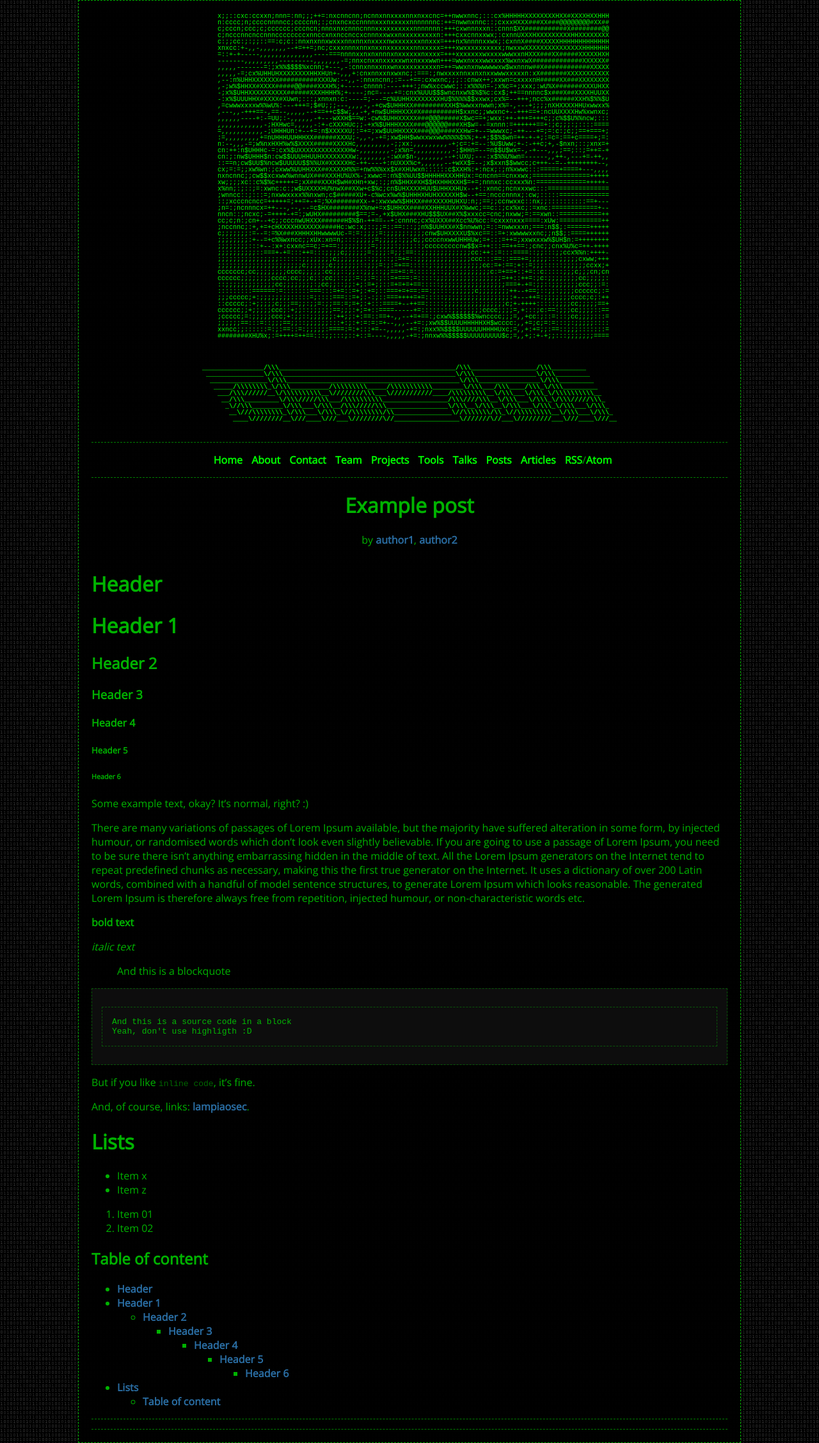
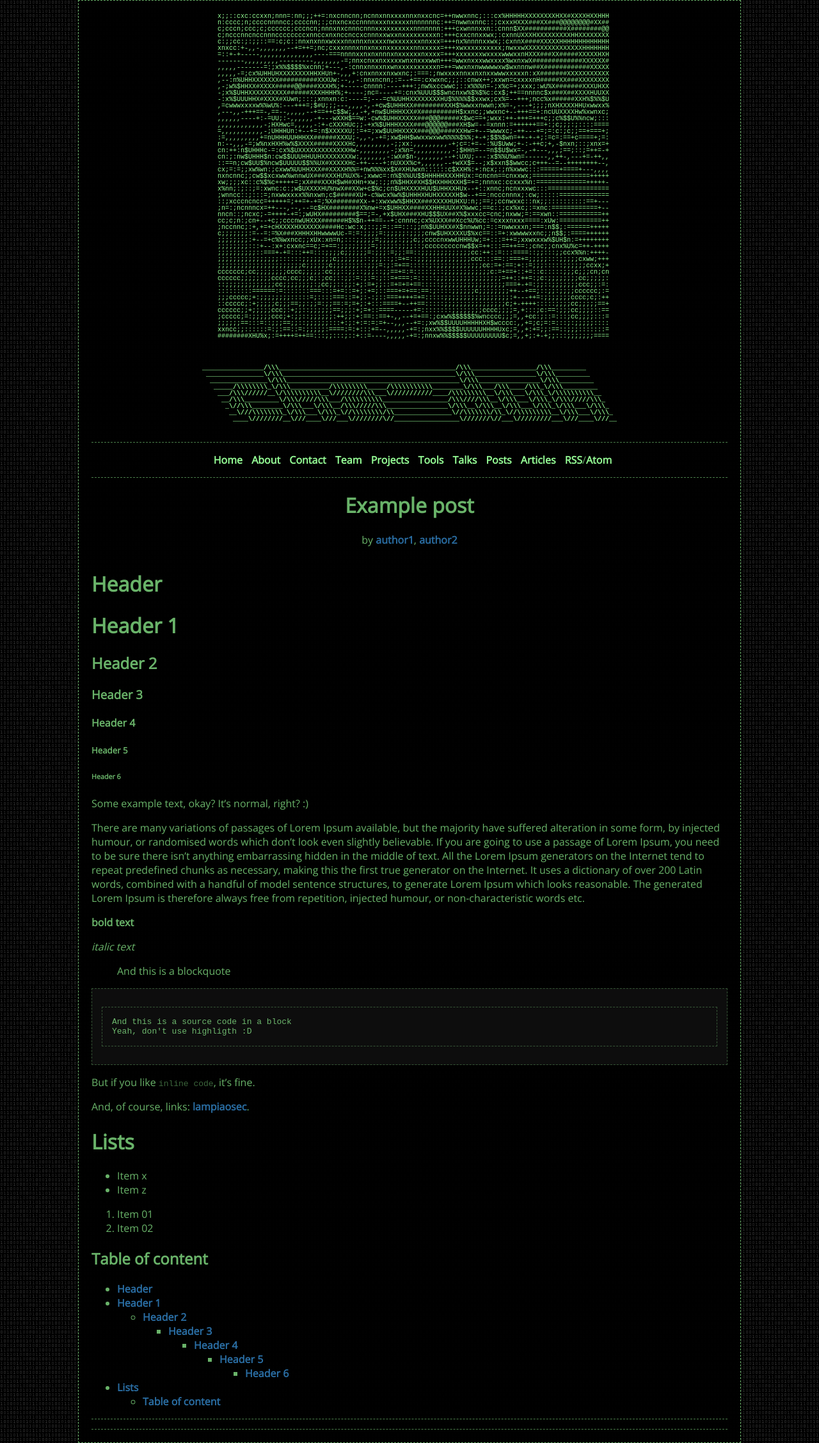
Before and after one commit to cha-duh/cha-duh.github.io, a Jekyll site: the page built from _posts/posts/2016-04-30-example-post.md, in a window 1280 px wide. Shown: the whole page at 64% size. Built offline with Jekyll 4.4.1, drawn with Linux system fonts in a browser that asks for light colours; comment, search, counter and statistics services are not loaded.

Commit message:
changed font color

```diff
--- a/assets/css/style.css
+++ b/assets/css/style.css
@@ -6,17 +6,17 @@ html {
 
 body {
 	background-color: rgba(0,0,0,0.97);
-	color: rgba(0,255,0,0.7);
+	color: rgba(150,255,150,0.7);
 	padding: 5px;
 	margin: auto;
 	width: 80%;
-	border: 1px dashed rgba(0,255,0,0.7);
+	border: 1px dashed rgba(150,255,150,0.7);
 	font-family: "Open Sans";
 }
 
 header, nav, main, footer {
 	margin: 15px;
-	border-bottom: 1px dashed rgba(0,255,0,0.5);
+	border-bottom: 1px dashed rgba(150,255,150,0.5);
 }
 
 header, nav {
@@ -24,7 +24,7 @@ header, nav {
 }
 
 .ascii {
-	color: rgba(0,255,0,1);
+	color: rgba(150,255,150,1);
 	font-weight: bold;
 }
 
@@ -44,7 +44,7 @@ nav ul li {
 
 nav ul li a {
 	text-decoration: none;
-	color: rgba(0,255,0,1);
+	color: rgba(150,255,150,1);
 }
 
 nav ul li a:hover {
@@ -75,15 +75,15 @@ pre {
 }
 
 .highlighter-rouge {
-	color: rgba(0,255,0,0.4);
+	color: rgba(150,255,150,0.4);
 }
 
 .highlight {
-	color: rgba(0,255,0,0.7);
+	color: rgba(150,255,150,0.7);
 }
 
 .highlight {
-	border: 1px dashed rgba(0,255,0,0.3);
+	border: 1px dashed rgba(150,255,150,0.3);
 	padding: 15px;
 	background-color: #0D0D0D;
 }
@@ -91,7 +91,7 @@ pre {
 img, main iframe {
 	width: 80%;
 	margin-left: 10%;
-	border: 1px dashed rgba(0,255,0,0.5);
+	border: 1px dashed rgba(150,255,150,0.5);
 }
 
 main header {
```
